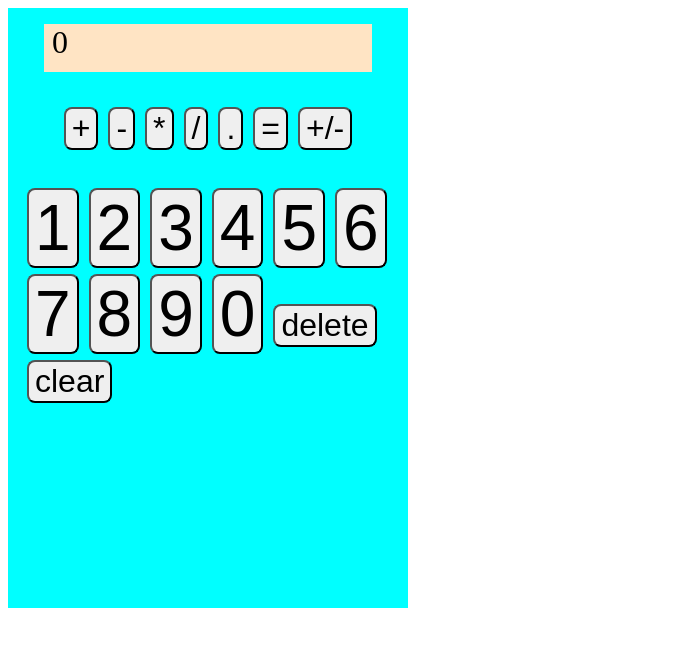
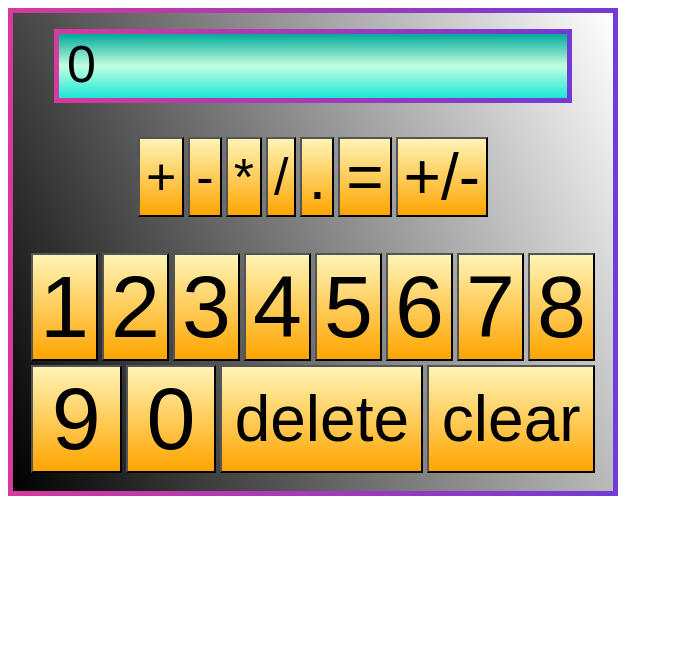
Before and after one commit to SloaneTribble/calculator, a plain HTML site: page index.html in a window 1280 px wide. Shown: the whole page, without its empty margins (0-673 px from the left). Drawn offline with Linux system fonts and the light colour scheme.

Commit message:
CSS improvements, more JS bugs

```diff
--- a/javascript.js
+++ b/javascript.js
@@ -11,11 +11,11 @@ function operate(operator, x, y){
         break;
         case "/":
             if (y === 0) {
-                result = "Cannot divide by zero!";
+                result = "Nice try!";
                 dividedByZero = true;
                 break;}
             result = x / y;
-            result = result.toFixed(10);
+            result = result.toFixed(8);
         break;
     }
 
@@ -40,6 +40,8 @@ const operatorKeys = document.querySelectorAll(".operator-key");
 operatorKeys.forEach((key) => {
 
     key.addEventListener('click', ()=> {
+        if(display.innerText.length > 16){return;}
+
         if (operator !== "" && y === ""){return;}
         // if (operator == null){operator = ""}; // Pretty sure this is unnecessary
         if (dividedByZero === true){
@@ -71,6 +73,8 @@ const numKeys = document.querySelectorAll(".num-key");
 numKeys.forEach((key) => {
 
     key.addEventListener('click', ()=> {
+        if(display.innerText.length > 16){return;}
+
         if (dividedByZero === true){
             x = "0";
             y = "";
@@ -143,7 +147,7 @@ invertSign.addEventListener('click', ()=> {
         break;
         default: break;
     }
-    display.innerText = x + operator + y;
+    display.innerText = x.toString() + operator + y.toString();
 });
 
 const clear = document.querySelector("#clear");
@@ -186,6 +190,10 @@ window.addEventListener('keydown', e => {
 });
 
 function handler(key) {
+    let input = "";
+    let isOperator = false;
+    let backSpace = false;
+
     if(dividedByZero === true){
         x = "0";
         y = "";
@@ -194,8 +202,7 @@ function handler(key) {
         dividedByZero = false;
         return;
     }
-    let input = "";
-    let isOperator = false;
+
 	switch(key) {
     case '1':
     case '2':
@@ -219,6 +226,7 @@ function handler(key) {
         break;
 
     case '.':
+        if(display.innerText.length > 16){return;}
         let parsedX = parseFloat(x);
         let parsedY = parseFloat(y);
         switch(true){
@@ -243,7 +251,7 @@ function handler(key) {
             return;
         }
 
-        display.innerText = operate(operator, x, y);
+        display.innerText = operate(operator, x, y).toString();
         if(dividedByZero === true){
             x = "Cannot divide by zero!";
             y = "";
@@ -257,6 +265,9 @@ function handler(key) {
     break;
 
     case "Backspace":
+        backSpace = true;
+        x = x.toString();
+        y = y.toString();
         switch(true){
             case (y !== ""):
                 y = y.slice(0,-1);
@@ -276,7 +287,6 @@ function handler(key) {
                 break;
         }
         display.innerText = x + operator + y;
-        return;
         break;
 
     case "Shift":
@@ -297,6 +307,7 @@ function handler(key) {
     dividedByZero = false;
 }
 
+if(display.innerText.length > 16 || backSpace === true){return;}//prevent overflowing display;
 
   if(isOperator){
         if(operator !== "" && y === ""){input = "";}
--- a/style.css
+++ b/style.css
@@ -1,43 +1,102 @@
+html{
+    font-family:'Franklin Gothic Medium', 'Arial Narrow', Arial, sans-serif;
+}
+
 body{
+
     display: flex;
     flex-direction: column;
 }
 
 #calculator-body{
     display: flex;
+    flex: 1;
     flex-direction: column;
     align-items: center;
-    background-color:aqua;
-    height: 600px;
-    width: 400px;
+    border: 10px solid;
+    border-image-slice: 1;
+    border-width: 5px;
+    border-image-source: linear-gradient(to left, #743ad5, #d53a9d);
+    background: linear-gradient(65deg, black, white);
+    height: 800px;
+    width: 600px;
 }
 
 #display{
+    background: linear-gradient(
+        to bottom,
+        rgb(1, 170, 153),
+        rgb(195, 255, 225),
+        rgb(28, 231, 214)
+      );
+
+    border: 10px solid;
+    border-image-slice: 1;
+    border-width: 5px;
+    border-image-source: linear-gradient(to left, #743ad5, #d53a9d);
     text-justify: center;
     margin: 16px;
     padding-left: 8px;
-    font-size: 32px;
-    width: 320px;
-    height: 48px;
-    background-color: bisque;
+    font-size: 52px;
+    width: 500px;
+    height: 64px;
 }
 
 #operator-container{
+    display:flex;
+    flex: 1;
     margin: 16px;
 }
 
+.operator-key{
+    font-size: 52px;
+}
+
 #number-container{
+    display: flex;
+    flex-direction: row;
+    flex-wrap: wrap;
+    flex: 1;
     margin: 16px;
 }
 
 .num-key{
-    font-size: 64px;
+    font-size: 88px;
+    flex-grow: 2;
 }
 
-button{
-    cursor: pointer;
-    background-color: linear-gradient(30deg, blue, white);
-    border-radius: 8px;
-    font-size: 32px;
-    margin: 3px;
+#delete, #clear{
+    flex-grow: 1;
 }
+
+button {
+    font-size: 64px;
+    margin: 2px;
+    position: relative;
+    z-index: 1; /* matters! */
+    background: linear-gradient(
+      to bottom,
+      rgb(255, 244, 182),
+      orange
+    );
+  }
+
+  button::before {
+    content: "";
+    position: absolute;
+    top: 0;
+    left: 0;
+    width: 100%;
+    height: 100%;
+    background: linear-gradient(
+      to bottom,
+      orangered,
+      purple
+    );
+    opacity: 0;
+    transition: opacity 0.2s;
+    z-index: -1;
+  }
+  button:hover::before {
+    opacity: 1;
+  }
```
Also changed, not shown: index.html (+1 -1 lines).
